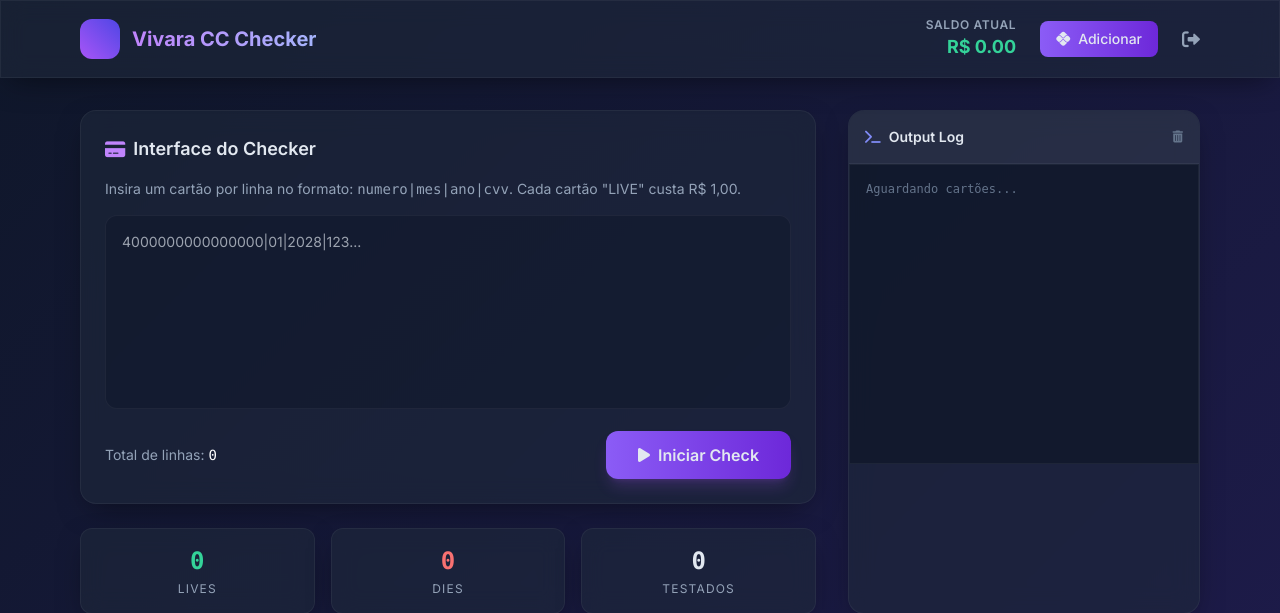
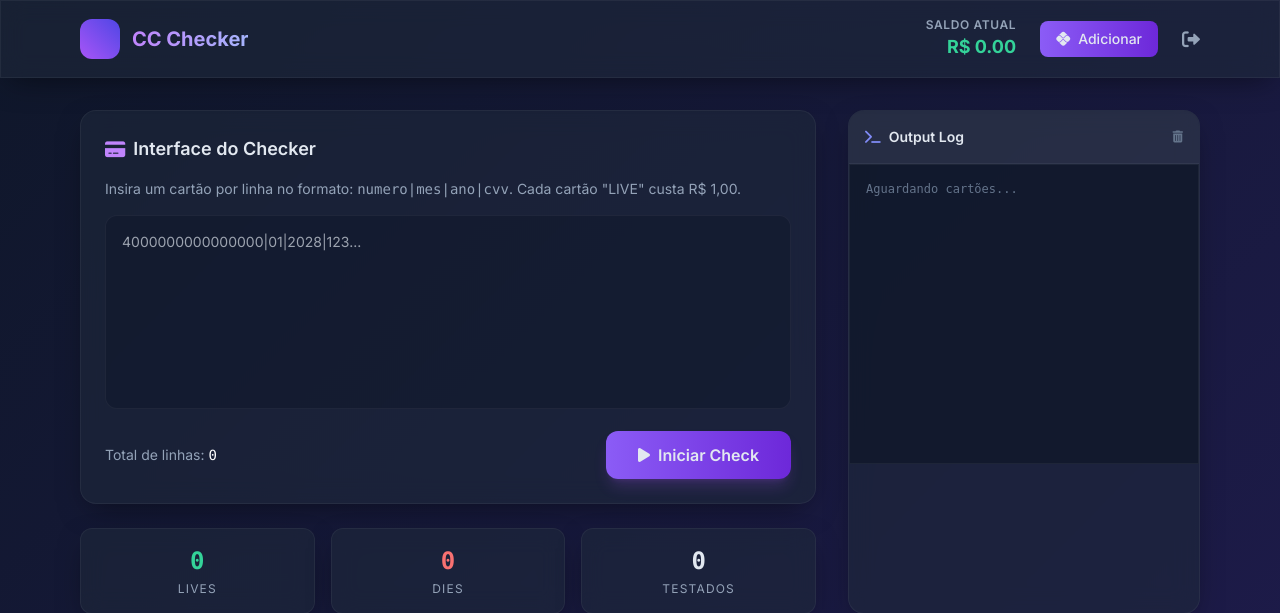
Before and after one commit to natividadepedro0404-sudo/Nada2, a Flask app: page / in a window 1280 px wide. Shown: the top 613 px of the page. Run offline with Flask 3, Linux system fonts and the light colour scheme; the visitor is signed in with stand-in values (Sample User, id 1); some libraries are stand-ins or nearby versions.

Commit message:
Update index.html

```diff
--- a/templates/index.html
+++ b/templates/index.html
@@ -109,7 +109,7 @@
                 </div>
                 <h1
                     class="text-xl font-bold bg-clip-text text-transparent bg-gradient-to-r from-purple-400 to-indigo-300">
-                    Vivara CC Checker</h1>
+                    CC Checker</h1>
             </div>
             <div class="flex items-center gap-6">
                 <div class="text-right">
```
